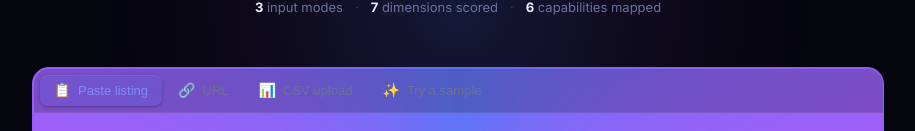
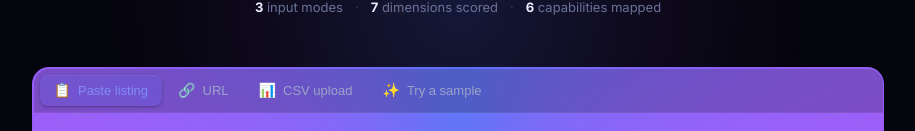
Before and after one commit to paarikasharma/rezolve-audit-tool, a React (Vite) app: page / in a window 1280 px wide. Shown: the part 393-524 px from the top of the page, without its empty margins (182-1097 px from the left). Built offline with nearby package versions, Linux system fonts and the light colour scheme.

Commit message:
lighter inactive tab text colour

```diff
--- a/src/index.css
+++ b/src/index.css
@@ -156,7 +156,7 @@ body::after {
   padding: 8px 14px;
   border-radius: 8px;
   font-size: 13px; font-weight: 500;
-  color: var(--text-2);
+  color: #9ba3c8;
   cursor: pointer;
   transition: all 0.18s;
   white-space: nowrap;
```
